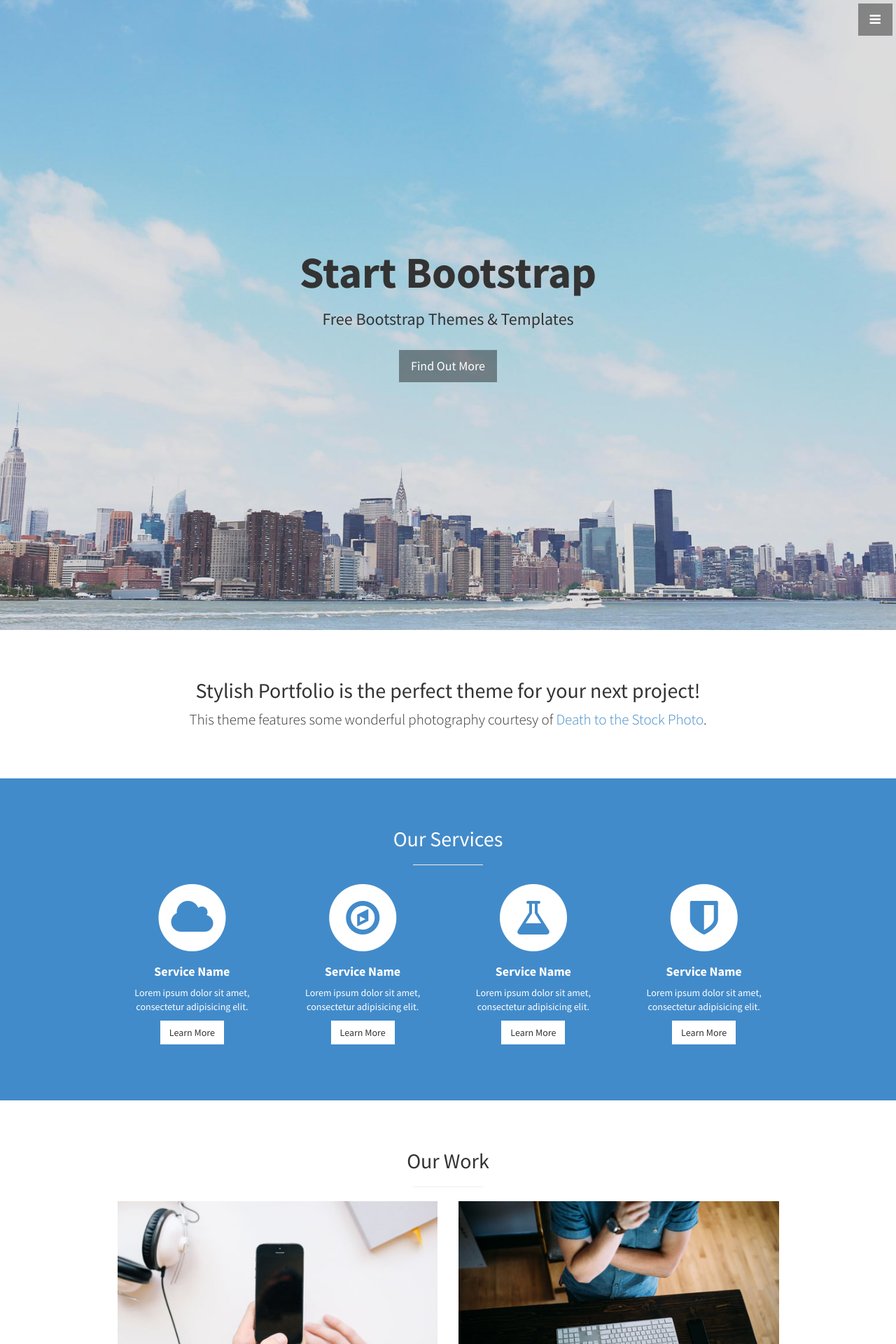
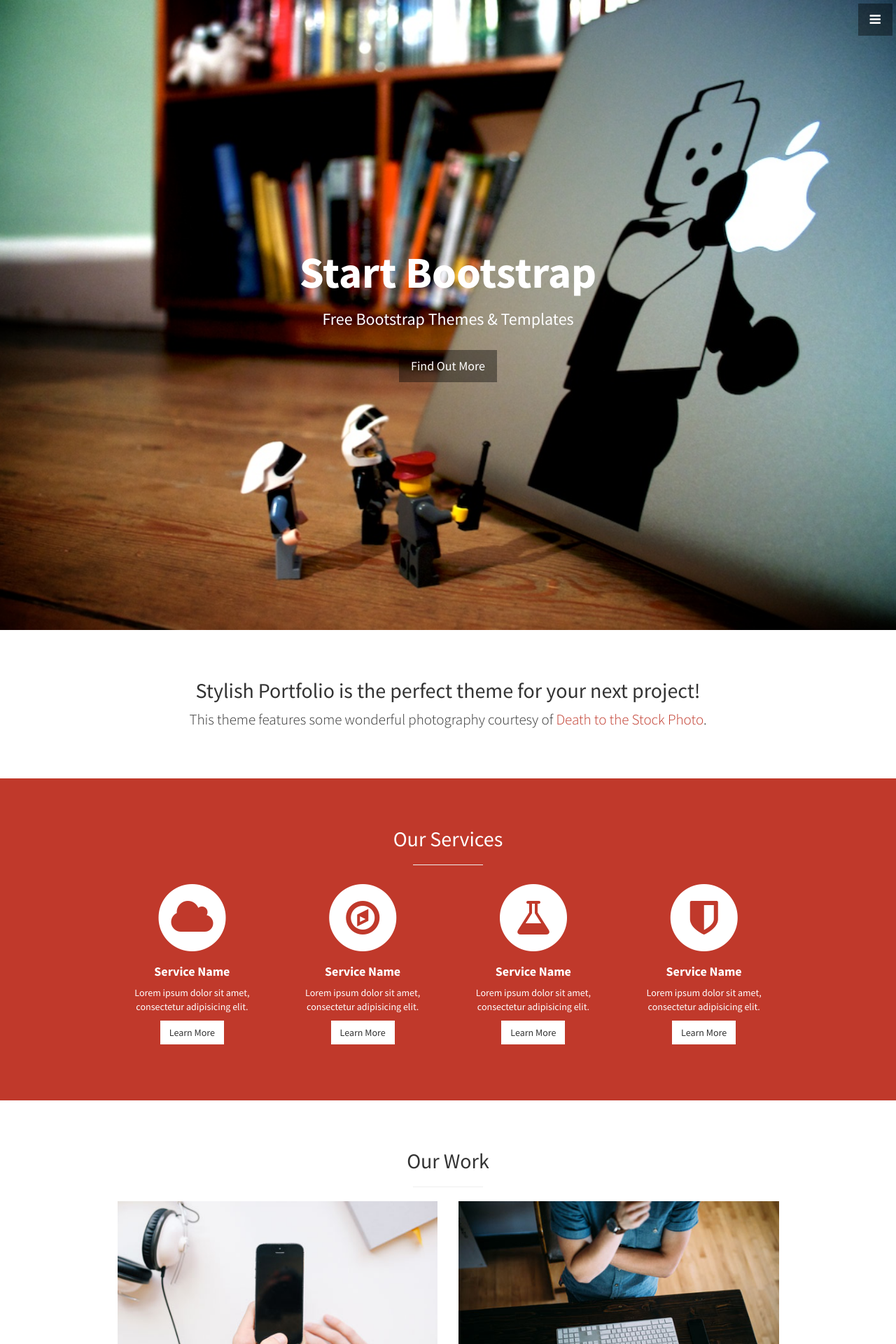
Before and after one commit to mokagio/giovannilodi.com, a Jekyll site: the page built from index.html, in a window 1280 px wide. Shown: the top 1920 px of the page at 70% size. Built offline with Jekyll 4.4.1, drawn with Linux system fonts in a browser that asks for light colours.

Commit message:
Update style

```diff
--- a/css/stylish-portfolio.css
+++ b/css/stylish-portfolio.css
@@ -237,3 +237,25 @@ hr.small {
 footer {
     padding: 100px 0;
 }
+
+/* mokagio */
+.header h1 {
+    color: white;
+}
+
+.header h3 {
+    color: white;
+}
+
+/* Pomegranade color from http://flatuicolors.com/ */
+.bg-primary {
+    background: #c0392b;
+}
+
+.text-primary {
+    color: #c0392b;
+}
+
+a, a:hover {
+    color: #c0392b;
+}
```
Also changed, not shown: img/_bg.jpg (added), img/bg.jpg.
